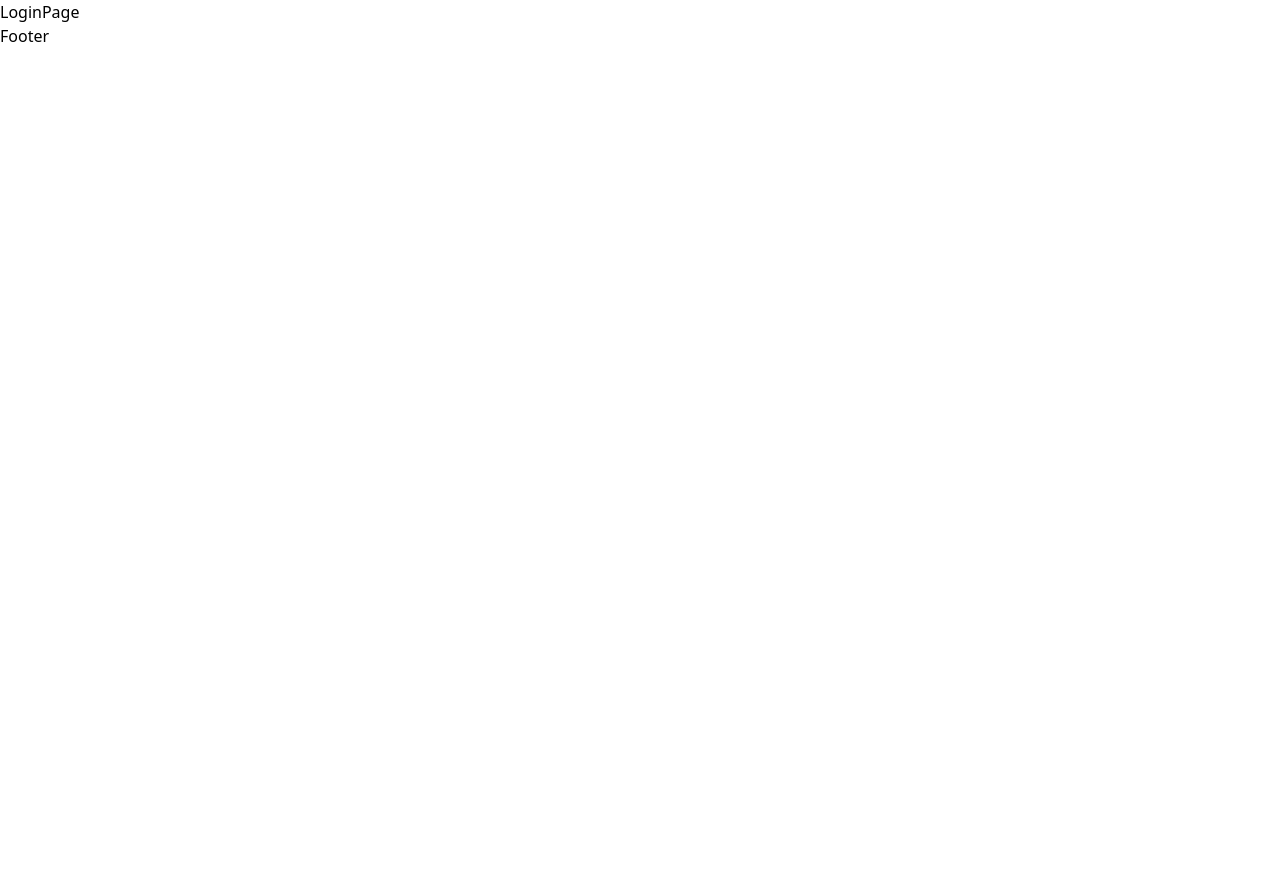
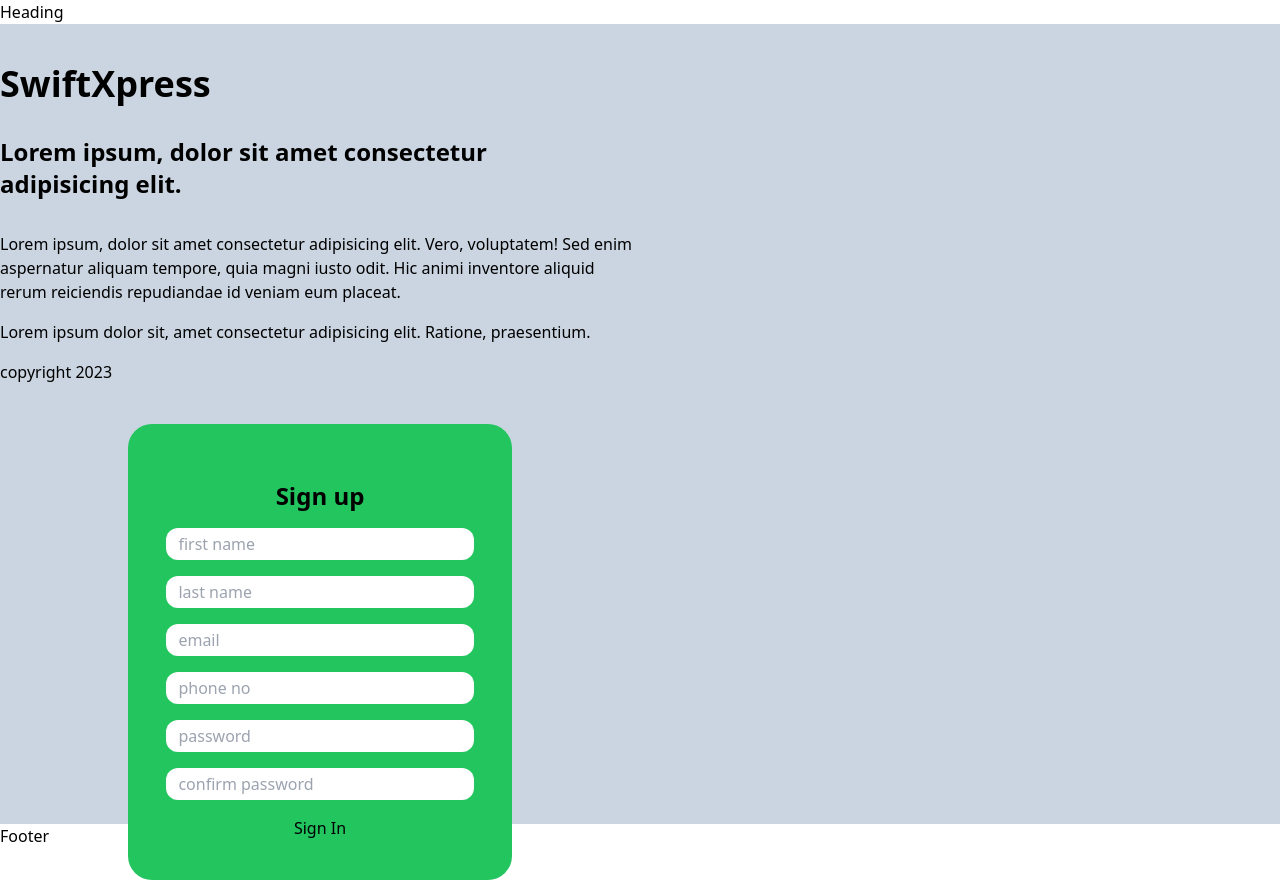
Before and after one commit to DennisKoskei/swiftxpress-coaches-bus-booking-system, a Next.js app: page /login in a window 1280 px wide. Before the commit the page ends 800 px from the top, so only its background shows below. Built offline with nearby package versions, Linux system fonts and the light colour scheme.

Commit message:
Added login static code

```diff
--- a/app/(routes)/(auth)/login/page.jsx
+++ b/app/(routes)/(auth)/login/page.jsx
@@ -1,9 +1,88 @@
-import React from 'react'
+import React from "react";
 
 const LoginPage = () => {
-  return (
-	<div>LoginPage</div>
-  )
-}
+    return (
+        <div className="">
+            <div className="Heading">Heading</div>
 
-export default LoginPage
+            <div className="container mx-auto h-screen flex-row bg-slate-300">
+                <div className="Right flex-col w-1/2 py-10 space-y-4">
+                    <h1 className="font-bold text-4xl pb-4">SwiftXpress</h1>
+                    <h1 className="pb-4 font-semibold text-2xl pr-20">
+                        Lorem ipsum, dolor sit amet consectetur adipisicing
+                        elit.
+                    </h1>
+                    <p>
+                        Lorem ipsum, dolor sit amet consectetur adipisicing
+                        elit. Vero, voluptatem! Sed enim aspernatur aliquam
+                        tempore, quia magni iusto odit. Hic animi inventore
+                        aliquid rerum reiciendis repudiandae id veniam eum
+                        placeat.
+                    </p>
+                    <p>
+                        Lorem ipsum dolor sit, amet consectetur adipisicing
+                        elit. Ratione, praesentium.
+                    </p>
+                    <p className="" >copyright 2023</p>
+                </div>
+                <div className="Left w-1/2 flex items-center justify-center">
+                    <div className="flex-col h-3/4 w-3/5 rounded-3xl bg-green-500 py-10 items-center">
+                        <h1 className="pb-4 font-semibold text-2xl text-center py-4">
+                            Sign up
+                        </h1>
+                        <form
+                            className="flex flex-col items-center gap-4 px-auto"
+                            action=""
+                        >
+                            <input
+                                className="rounded-xl h-8 w-4/5 px-3"
+                                type="text"
+                                name=""
+                                id=""
+                                placeholder="first name"
+                            />
+                            <input
+                                className="rounded-xl h-8 w-4/5 px-3"
+                                type="text"
+                                name=""
+                                id=""
+                                placeholder="last name"
+                            />
+                            <input
+                                className="rounded-xl h-8 w-4/5 px-3"
+                                type="email"
+                                name="email"
+                                id="email"
+                                placeholder="email"
+                            />
+                            <input
+                                className="rounded-xl h-8 w-4/5 px-3"
+                                type="text"
+                                name=""
+                                id=""
+                                placeholder="phone no"
+                            />
+                            <input
+                                className="rounded-xl h-8 w-4/5 px-3"
+                                type="text"
+                                name=""
+                                id=""
+                                placeholder="password"
+                            />
+                            <input
+                                className="rounded-xl h-8 w-4/5 px-3"
+                                type="text"
+                                name=""
+                                id=""
+                                placeholder="confirm password"
+                            />
+                            <button type="submit">Sign In</button>
+                        </form>
+                    </div>
+                </div>
+            </div>
+        </div>
+    );
+};
+
+export default LoginPage;
```
